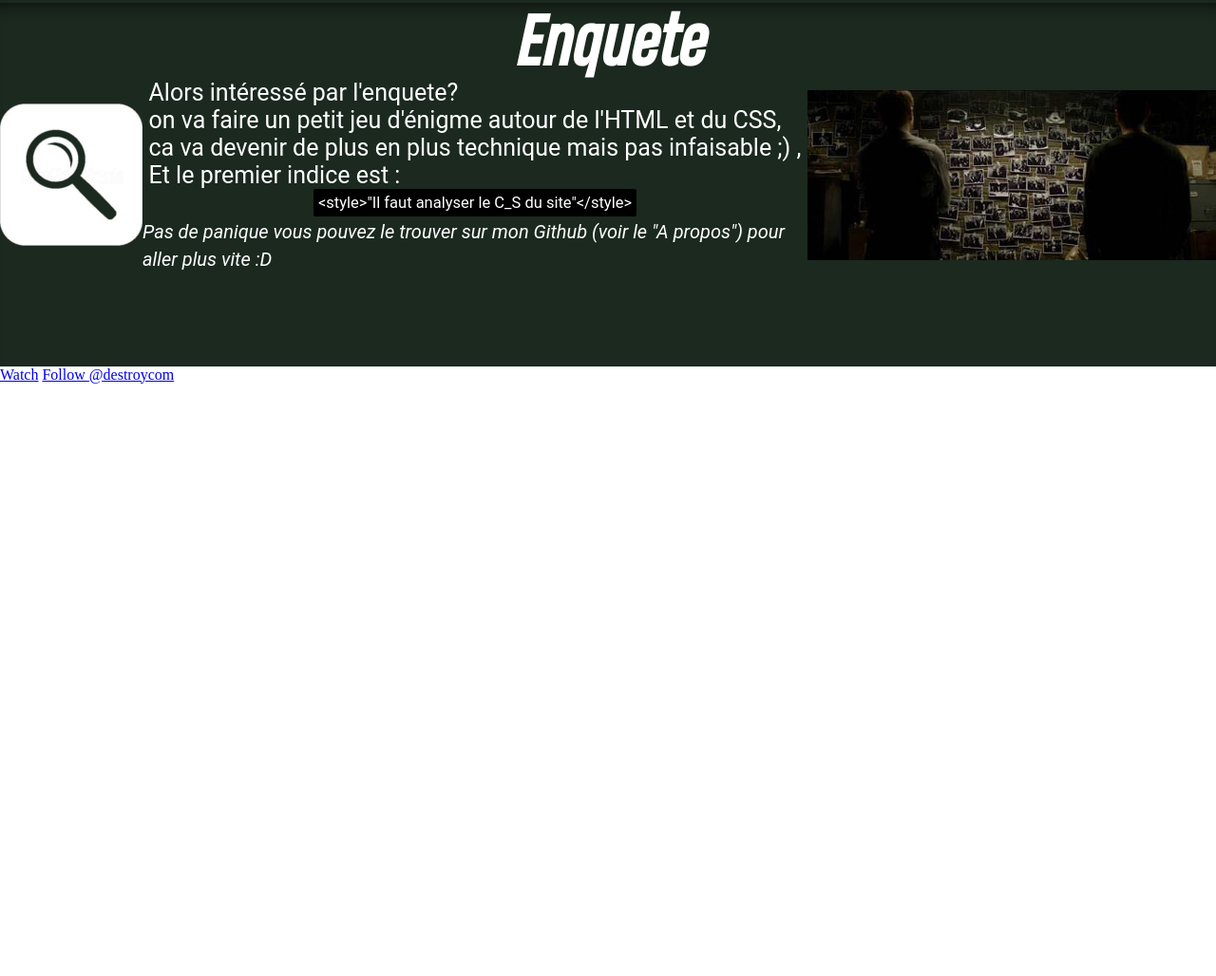
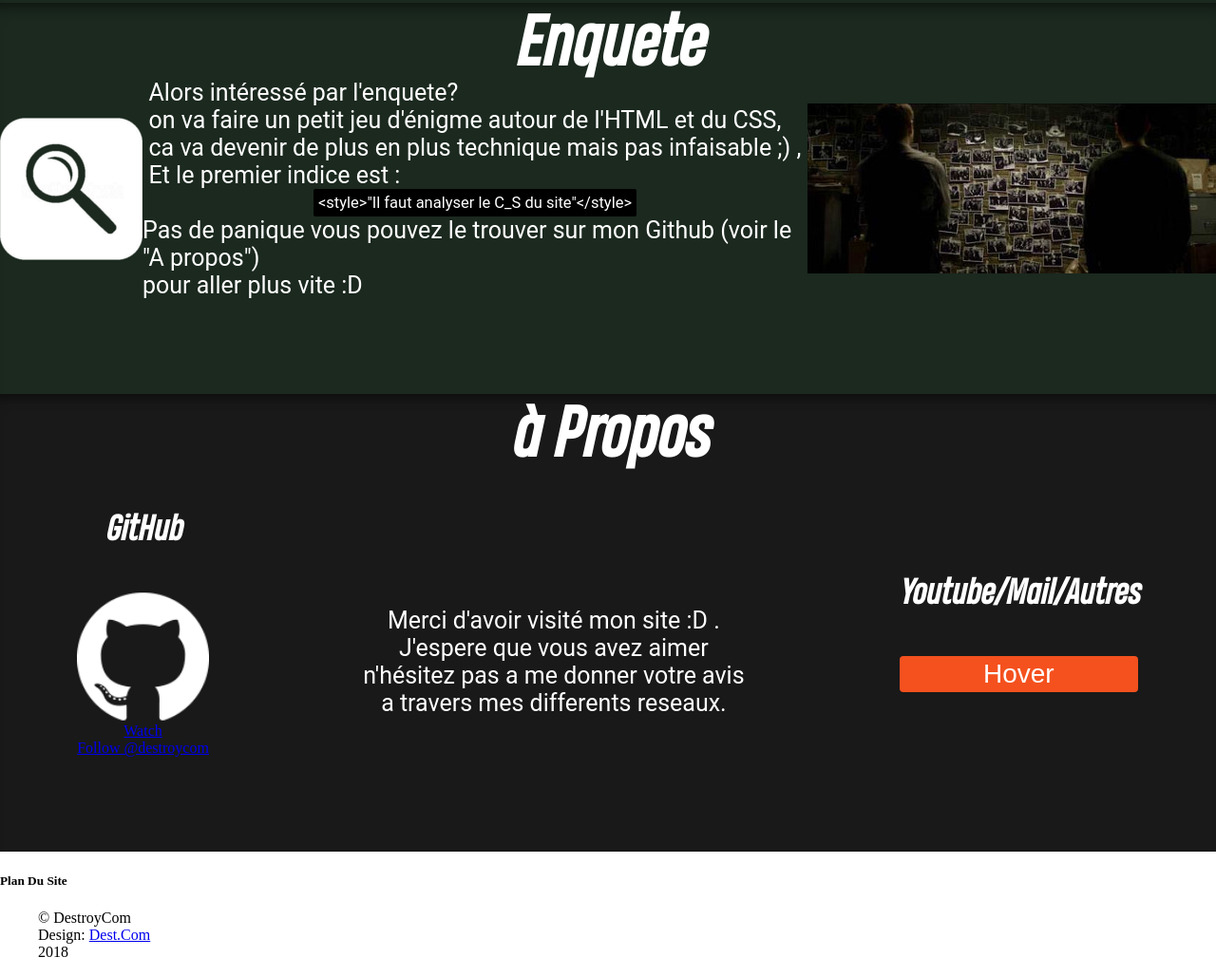
Before and after one commit to DestroyCom/destroycom.com, a plain HTML site: page index.html in a window 1280 px wide. Shown: the part 2243-3271 px from the top of the page at 95% size. Before the commit the page ends 2647 px from the top, so only its background shows below. Drawn offline with nearby package versions, Linux system fonts and the light colour scheme.

Commit message:
Design A Propos Fait

```diff
--- a/css/css1.css
+++ b/css/css1.css
@@ -180,7 +180,7 @@ h3
 
 }
 
-#youtube
+#yoytube
 {
     background-color: #1B291F;
     margin: auto;
@@ -188,7 +188,7 @@ h3
     -moz-box-shadow: inset 0 20px 20px -20px rgba(0,0,0,0.8);
     padding-bottom: 100px;
 }
-#youtubebody:before {
+#yoytubebody:before {
           content: "";
           position: fixed;
           top: -10px;
@@ -557,3 +557,111 @@ code
     font-style: italic;
     font-size: 20px;
 }
+
+#apropos
+{
+    margin: auto;
+    color: white;
+    background-color: #191919;
+    -webkit-box-shadow: inset 0 20px 20px -20px rgba(0,0,0,0.8);
+    -moz-box-shadow: inset 0 20px 20px -20px rgba(0,0,0,0.8);
+    padding-bottom: 100px;
+}
+
+#apropos h3
+{
+    font-family: 'heading_probold', sans-serif;
+    font-size: 70px;
+    display: flex;
+    justify-content: center;
+}
+
+.diviseapropos
+{
+    display: flex;
+    justify-content: space-between;
+    text-align: center;
+    margin: auto;
+}
+
+.bouton_réseaux1
+{
+    margin: auto;
+    display: flex;
+    flex-direction: column;
+    justify-content: space-around;
+}
+
+.bouton_réseaux
+{
+    margin: auto;
+    display: flex;
+    flex-direction: column;
+    justify-content: space-between;
+}
+
+h4
+{
+    font-family: 'heading_probold', sans-serif;
+    font-size: 35px;
+    text-align: center;
+}
+
+.texte_apropos
+{
+    font-size: 25px;
+    color: white;
+    font-family: 'Roboto', sans-serif;
+    margin: auto;
+}
+
+.github-button
+{
+    display: flex;
+    flex-direction: column;
+    justify-content: space-around;
+}
+
+.button {
+  display: inline-block;
+  border-radius: 4px;
+  background-color: #f4511e;
+  border: none;
+  color: #FFFFFF;
+  text-align: center;
+  font-size: 28px;
+  padding: 3px;
+  transition: all 0.5s;
+  cursor: pointer;
+  margin: 1px;
+}
+
+.button span {
+  cursor: pointer;
+  display: inline-block;
+  position: relative;
+  transition: 0.5s;
+}
+
+.button span:after {
+  content: '\00bb';
+  position: absolute;
+  opacity: 0;
+  top: 0;
+  right: -20px;
+  transition: 0.5s;
+}
+
+.button:hover span {
+  padding-right: 25px;
+}
+
+.button:hover span:after {
+  opacity: 1;
+  right: 0;
+}
+.button:active {
+  background-color: #3e8e41;
+  box-shadow: 0 5px #666;
+  transform: translateY(4px);
+}
--- a/index.html
+++ b/index.html
@@ -8,6 +8,7 @@
     	<script src="https://apis.google.com/js/platform.js"></script>
 		<script async defer src="https://buttons.github.io/buttons.js"></script>
 		<script src="https://apis.google.com/js/platform.js"></script>
+		<link rel="stylesheet" href="https://cdnjs.cloudflare.com/ajax/libs/font-awesome/4.7.0/css/font-awesome.min.css">
         <meta charset="utf-8" />
         <title>DestroyCom</title>
     </head>
@@ -98,7 +99,7 @@
 
 	    	</div>
 
-    		<div id="youtube">
+    		<div id="yoytube">
 					<p class="vydeto">Vidéos</p>
     			<div id="video">
     				<iframe width="426" height="240" src="https://www.youtube.com/embed/_blTXvTlPQo" frameborder="0" allow="autoplay; encrypted-media" allowfullscreen title="IRL">IRL</iframe>
@@ -141,7 +142,8 @@
 						</div>
 
 						<p class="texteenquete">
-							<span class="pencher">Pas de panique vous pouvez le trouver sur mon Github (voir le "A propos") pour aller plus vite :D</span>
+							<span class="pen">Pas de panique vous pouvez le trouver sur mon Github (voir le "A propos")<br>
+							pour aller plus vite :D</span>
 						</p>
 					</div>
 
@@ -154,13 +156,56 @@
 			</div>
 
 			<div id="apropos">
-				<a class="github-button" href="https://github.com/destroycom/destroycom.com/subscription" data-size="large" data-show-count="true" aria-label="Watch destroycom/destroycom.com on GitHub">Watch</a>
-				<a class="github-button" href="https://github.com/destroycom" data-size="large" data-show-count="true" aria-label="Follow @destroycom on GitHub">Follow @destroycom</a>
-				<div class="g-ytsubscribe" data-channelid="UC3rWrbC9jY6cb9YVrsbYOmQ" data-layout="full" data-count="default"></div>
+				<h3>à Propos
+				</h3>
+					<div class="diviseapropos">
+						<div class="bouton_réseaux1">
+							<h4>GitHub</h4>
+							<img src="images/GitHub-Mark-Light-120px-plus.png">
+							<a class="github-button" href="https://github.com/destroycom/destroycom.com/subscription" data-size="xx-large" data-show-count="true" aria-label="Watch destroycom/destroycom.com on GitHub">Watch</a>
+							<a class="github-button" href="https://github.com/destroycom" data-size="xx-large" data-show-count="true" aria-label="Follow @destroycom on GitHub">Follow @destroycom</a>
+						</div>
+
+			    		<div class="texte_apropos">
+			    			<h4> </h4>
+			    			<p>Merci d'avoir visité mon site :D .<br>
+			    			J'espere que vous avez aimer<br>
+			    			n'hésitez pas a me donner votre avis<br>
+			    			a travers mes differents reseaux.
+			    		</p>
+			    		</div>
+
+			    		<div class="bouton_réseaux">
+			    			<h4>Youtube/Mail/Autres</h4>
+			    			<button class="button" style="vertical-align:middle"><span>Hover </span></button>
+
+			    		</div>
+			    	</div>
+			</div>
+    	<footer id="achille_du_site">
+    		<div class="plansiteuh">
+    			<h5>Plan Du Site</h5>
+    			<ol>
+    				<li><a href=""></a></li>
+    				<li><a href=""></a></li>
+    				<li><a href=""></a></li>
+    				<li><a href=""></a></li>
+    				<li><a href=""></a></li>
+    				<li><a href=""></a></li>
+    			</ol>
     		</div>
+    		<div id="copyright">
+					<ul><li>&copy; DestroyCom</li><li>Design: <a href="#" target="_blank">Dest.Com</a></li><li>2018</li></ul>
+					</div>
+    		<div class="rézo">
 
-    	<footer id="achille_du_site">
+    		</div>
+    		<div class="contacteuh">
 
+    		</div>
+    		<div class="sitemap">
+
+    		</div>
     	</footer>
 
     </body>
```
Also changed, not shown: images/GitHub-Mark-64px.png (added), images/GitHub-Mark-Light-120px-plus.png (added), images/GitHub-Mark-Light-64px.png (added), images/botonyoutube.png (added).
